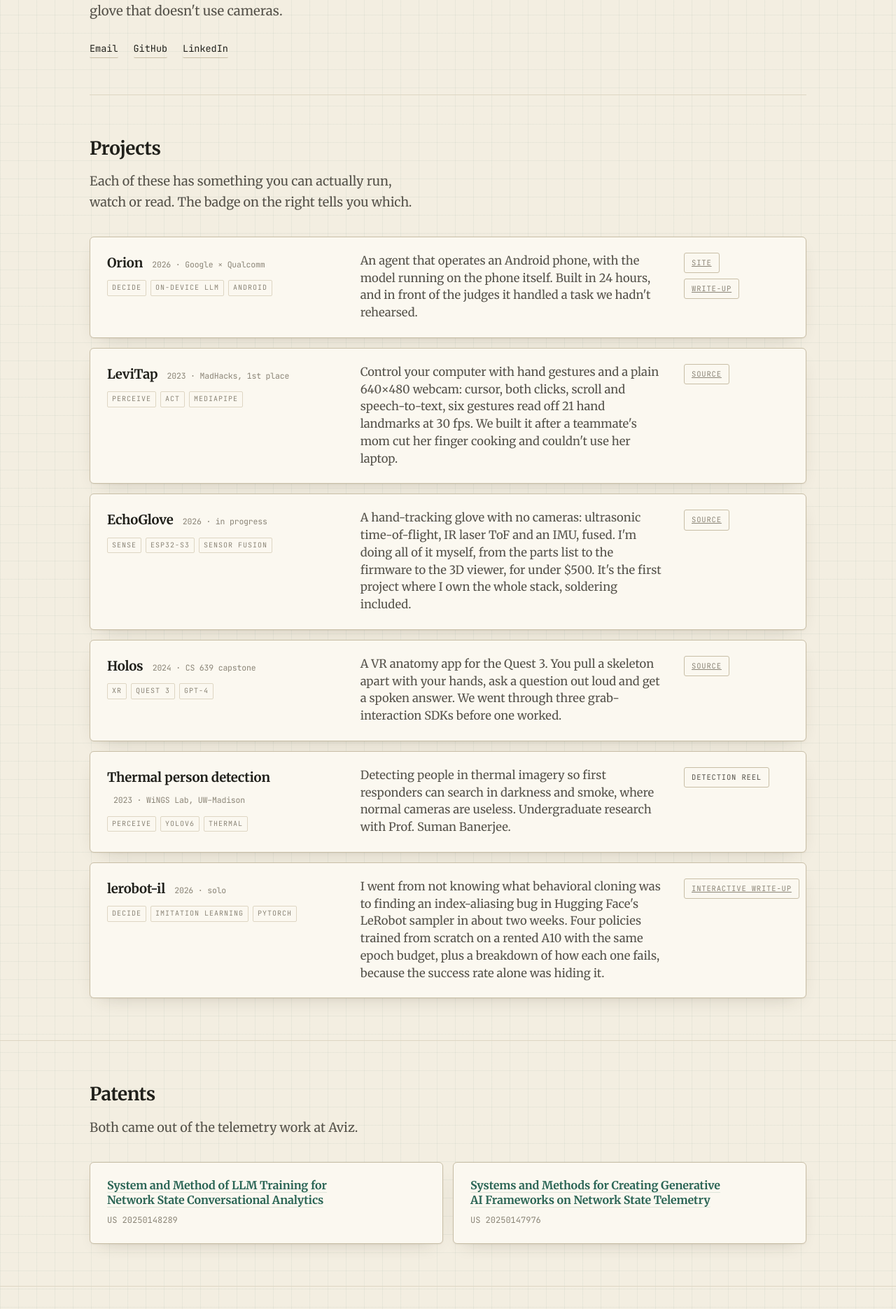
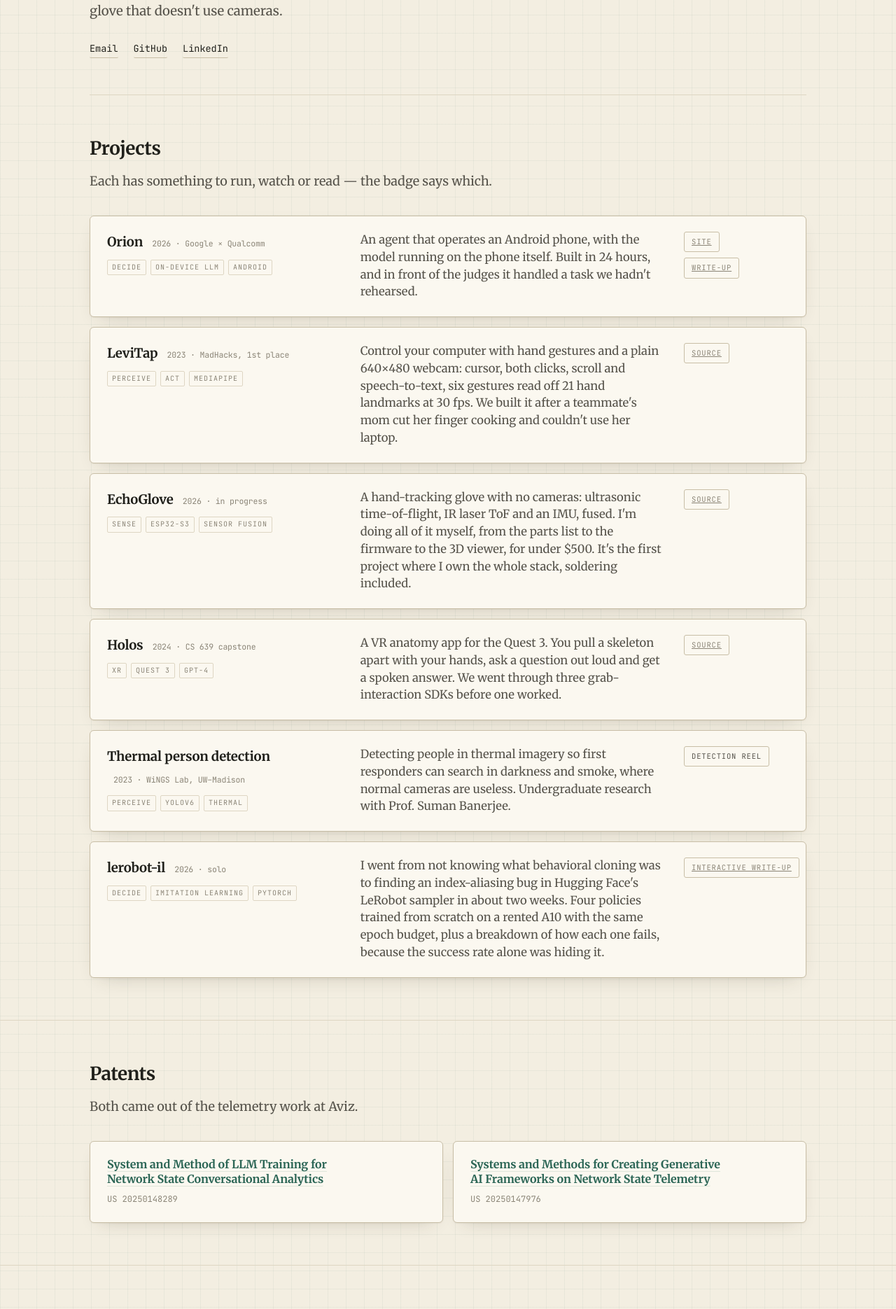
Before and after one commit to Saksham2703/saksham2703.github.io, a Jekyll site: the page built from index.html, in a window 1280 px wide. Shown: the part 421-2291 px from the top of the page at 70% size. Built offline with Jekyll 4.4.1, drawn with Linux system fonts in a browser that asks for light colours.

Commit message:
style: one-line projects lede; hover highlight on post headings
text-wrap:balance split the lede into two short lines in a wide column,
which read worse than the original wrap. Revert it and trim the sentence
so it fits on one line at the 62ch measure instead.

Post headings get a marker-pen sweep in accent-soft on hover, scoped with
width:fit-content so it hugs the text rather than spanning the column.

```diff
--- a/assets/css/site.css
+++ b/assets/css/site.css
@@ -67,7 +67,7 @@ section{padding:60px 0; border-bottom:1px solid var(--line)}
   text-transform:uppercase; color:var(--accent); margin:0 0 12px;
 }
 h2{font-size:clamp(21px,2.2vw,26px); line-height:1.25; letter-spacing:-.012em; font-weight:700; margin:0 0 16px}
-.lede{max-width:62ch; color:var(--ink-2); margin:0 0 34px; font-size:18px; text-wrap:balance}
+.lede{max-width:62ch; color:var(--ink-2); margin:0 0 34px; font-size:18px}
 .lede strong{color:var(--ink); font-weight:500}
 
 .rig{
@@ -216,9 +216,13 @@ article.note .col{max-width:none}
 article.note h1{font-size:clamp(28px,4vw,40px); line-height:1.15; text-wrap:pretty; letter-spacing:-.015em; margin:0 0 10px}
 article.note .meta{font-family:"JetBrains Mono",monospace; font-size:12px; color:var(--ink-3); margin:0 0 30px}
 article.note h2{
-  font-size:23px; margin:38px 0 14px;
+  font-size:23px; margin:38px 0 14px; width:fit-content;
   text-decoration:underline; text-decoration-thickness:1px; text-underline-offset:5px;
+  background-image:linear-gradient(var(--accent-soft),var(--accent-soft));
+  background-repeat:no-repeat; background-size:0 100%;
+  transition:background-size .25s ease, color .25s ease;
 }
+article.note h2:hover{background-size:100% 100%; color:var(--accent)}
 article.note p{margin:0 0 17px; font-size:17.5px}
 article.note pre{
   overflow-x:auto; background:var(--surface); border:1px solid var(--line);
--- a/index.html
+++ b/index.html
@@ -24,7 +24,7 @@ description: "I write the software that sits closest to the hardware. Linux driv
 
 <section id="work"><div class="wrap">
   <h2>Projects</h2>
-  <p class="lede">Each of these has something you can actually run, watch or read. The badge on the right tells you which.</p>
+  <p class="lede">Each has something to run, watch or read — the badge says which.</p>
 
   <div class="work">
 {%- for p in site.data.projects %}
```
